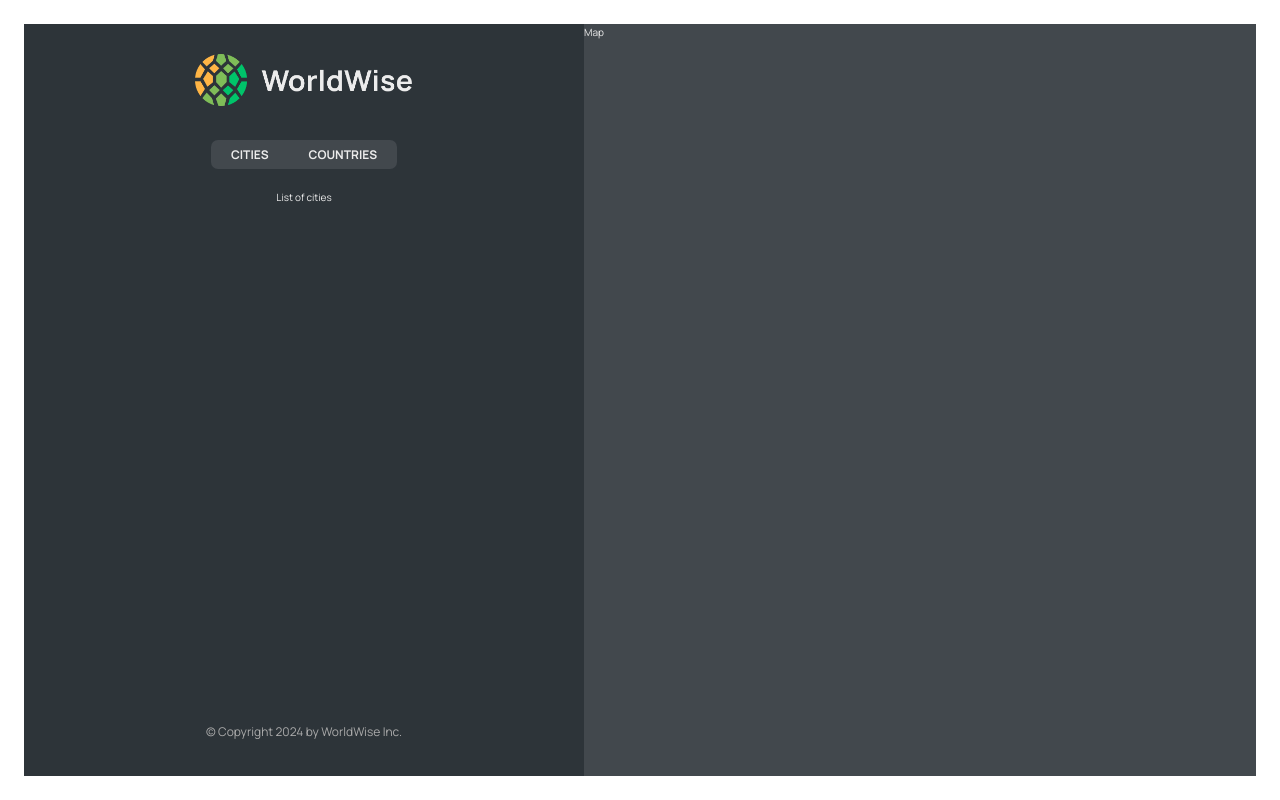
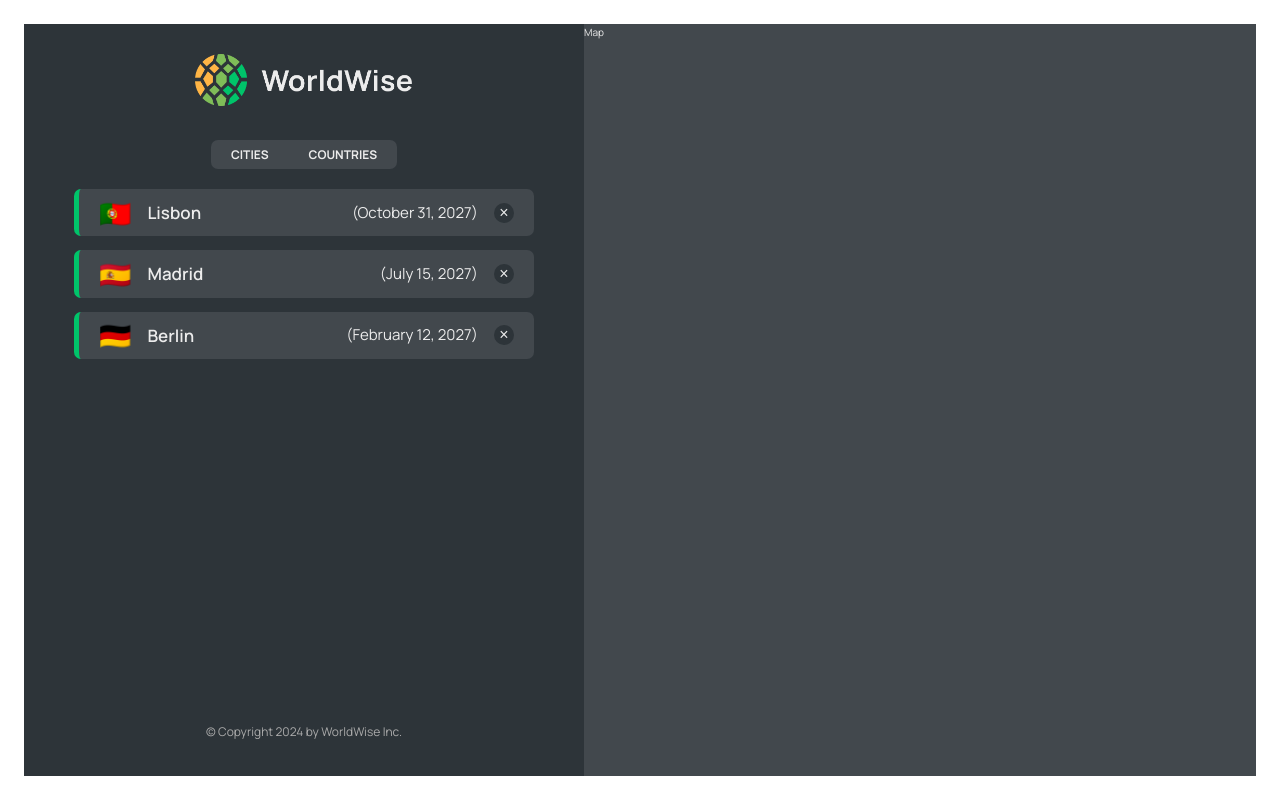
Before and after one commit to ZoDD-Script/World-Wise, a React (Vite) app: page /app in a window 1280 px wide. Built offline with nearby package versions, Linux system fonts and the light colour scheme; data requests are answered from the project's data file.

Commit message:
feat: implementing country and city list

```diff
--- a/eslint.config.js
+++ b/eslint.config.js
@@ -29,6 +29,7 @@ export default [
       ...react.configs['jsx-runtime'].rules,
       ...reactHooks.configs.recommended.rules,
       'react/jsx-no-target-blank': 'off',
+      // "react/prop-types": 0,
       'react-refresh/only-export-components': [
         'warn',
         { allowConstantExport: true },
--- a/package.json
+++ b/package.json
@@ -7,9 +7,11 @@
     "dev": "vite",
     "build": "vite build",
     "lint": "eslint .",
-    "preview": "vite preview"
+    "preview": "vite preview",
+    "server": "json-server --watch data/cities.json --port 9000"
   },
   "dependencies": {
+    "json-server": "^1.0.0-beta.3",
     "react": "^18.3.1",
     "react-dom": "^18.3.1",
     "react-router-dom": "^6.28.0"
--- a/src/App.jsx
+++ b/src/App.jsx
@@ -1,12 +1,39 @@
+import { useEffect, useState } from "react"
 import { BrowserRouter, Route, Routes } from "react-router-dom"
+
 import Product from './pages/Product'
 import Pricing from './pages/Pricing'
 import Homepage from './pages/Homepage'
 import PageNotFound from "./pages/PageNotFound"
 import AppLayout from "./pages/AppLayout"
 import Login from "./pages/Login"
+import CityList from "./components/CityList"
+import CountryList from "./components/CountryList"
+
+const BASE_URL = 'http://localhost:9000';
 
 function App() {
+  const [cities, setCities] = useState([]);
+  const [isLoading, setIsLoading] = useState(false);
+
+  async function fetchCities() {
+    try {
+      setIsLoading(true);
+      const res = await fetch(`${BASE_URL}/cities`);
+      const data = await res.json();
+      setCities(data)
+    } catch (error) {
+      console.log("error", error)
+      alert("There was an error fetching data")
+    } finally {
+      setIsLoading(false)
+    }
+  }
+
+  useEffect(function() {
+    fetchCities()
+  }, [])
+
   return (
     <BrowserRouter>
       <Routes>
@@ -15,9 +42,9 @@ function App() {
         <Route path="pricing" element={<Pricing />} />
         <Route path="login" element={<Login />} />
         <Route path="app" element={<AppLayout />}>
-          <Route index element={<p>List of cities</p>} />
-          <Route path="cities" element={<p>List of cities</p>} />
-          <Route path="countries" element={<p>Countries</p>} />
+          <Route index element={<CityList cities={cities} isLoading={isLoading} />} />
+          <Route path="cities" element={<CityList cities={cities} isLoading={isLoading} />} />
+          <Route path="countries" element={<CountryList cities={cities} isLoading={isLoading} />} />
           <Route path="form" element={<p>form</p>} />
         </Route>
         <Route path="*" element={<PageNotFound />} />
--- /dev/null
+++ b/src/components/CityItem.jsx
@@ -0,0 +1,34 @@
+import styles from './CityItem.module.css'
+import PropTypes from 'prop-types'
+
+const formatDate = (date) =>
+  new Intl.DateTimeFormat("en", {
+    day: "numeric",
+    month: "long",
+    year: "numeric",
+  }).format(new Date(date));
+
+  // Prop validation
+CityItem.propTypes = {
+  city: PropTypes.arrayOf(PropTypes.shape({
+    id: PropTypes.number.isRequired, // Ensure each city has an id of type number
+    name: PropTypes.string.isRequired, // Add other properties as needed
+    emoji: PropTypes.string.isRequired, // Add other properties as needed
+    date: PropTypes.string.isRequired, // Add other properties as needed
+  })).isRequired,
+};
+
+
+function CityItem({ city }) {
+  const { cityName, emoji, date } = city
+  return (
+    <li className={styles.cityItem}>
+      <span className={styles.emoji}>{emoji}</span>
+      <h3 className={styles.name}>{cityName}</h3>
+      <time className={styles.date}>({formatDate(date)})</time>
+      <button className={styles.deleteBtn}>&times;</button>
+    </li>
+  )
+}
+
+export default CityItem
--- /dev/null
+++ b/src/components/CityList.jsx
@@ -0,0 +1,28 @@
+import CityItem from './CityItem'
+import styles from './CityList.module.css'
+import Spinner from './Spinner'
+import Message from './Message'
+import PropTypes from 'prop-types'
+
+// Prop validation
+CityList.propTypes = {
+  cities: PropTypes.arrayOf(PropTypes.shape({
+    id: PropTypes.number.isRequired, // Ensure each city has an id of type number
+  })).isRequired,
+  isLoading: PropTypes.bool.isRequired, // Ensure isLoading is a boolean
+};
+
+function CityList({cities, isLoading}) {
+  if (isLoading) return <Spinner />
+  if (!cities.length) return <Message message='Add your first city by clicking on a city on the map' />
+
+  return (
+    <ul className={styles.cityList}>
+      {cities.map(city => (
+        <CityItem city={city} key={city.id} />
+      ))}
+    </ul>
+  )
+}
+
+export default CityList
--- a/src/components/CountryItem.jsx
+++ b/src/components/CountryItem.jsx
@@ -1,4 +1,14 @@
 import styles from "./CountryItem.module.css";
+import PropTypes from 'prop-types'
+
+// Prop validation
+CountryItem.propTypes = {
+  country: PropTypes.arrayOf(PropTypes.shape({
+    emoji: PropTypes.number.isRequired, // Ensure each city has an id of type number
+    country: PropTypes.number.isRequired, // Ensure each city has an id of type number
+  })).isRequired,
+  isLoading: PropTypes.bool.isRequired, // Ensure isLoading is a boolean
+};
 
 function CountryItem({ country }) {
   return (
--- /dev/null
+++ b/src/components/CountryList.jsx
@@ -0,0 +1,34 @@
+import CountryItem from './CountryItem'
+import styles from './CountryList.module.css'
+import Spinner from './Spinner'
+import Message from './Message'
+import PropTypes from 'prop-types'
+
+// Prop validation
+CountryList.propTypes = {
+  cities: PropTypes.arrayOf(PropTypes.shape({
+    id: PropTypes.number.isRequired, // Ensure each city has an id of type number
+  })).isRequired,
+  isLoading: PropTypes.bool.isRequired, // Ensure isLoading is a boolean
+};
+
+function CountryList({cities, isLoading}) {
+  if (isLoading) return <Spinner />
+  if (!cities.length) return <Message message='Add your first city by clicking on a city on the map' />
+
+  const countries = cities.reduce((arr, city) => {
+    if(!arr.map(el => el.contry).includes(city.country)) {
+      return [...arr, { country: city.country, emoji: city.emoji }]
+    } else return arr
+  }, []);
+
+  return (
+    <ul className={styles.countryList}>
+      {countries.map((country, index) => (
+        <CountryItem country={country} key={index} />
+      ))}
+    </ul>
+  )
+}
+
+export default CountryList
--- a/src/components/Message.jsx
+++ b/src/components/Message.jsx
@@ -1,4 +1,10 @@
 import styles from "./Message.module.css";
+import PropTypes from 'prop-types'
+
+// Prop validation
+Message.propTypes = {
+  message: PropTypes.string.isRequired,
+};
 
 function Message({ message }) {
   return (
```
Also changed, not shown: 1 other file (tests, documents, lock files or other folders).
